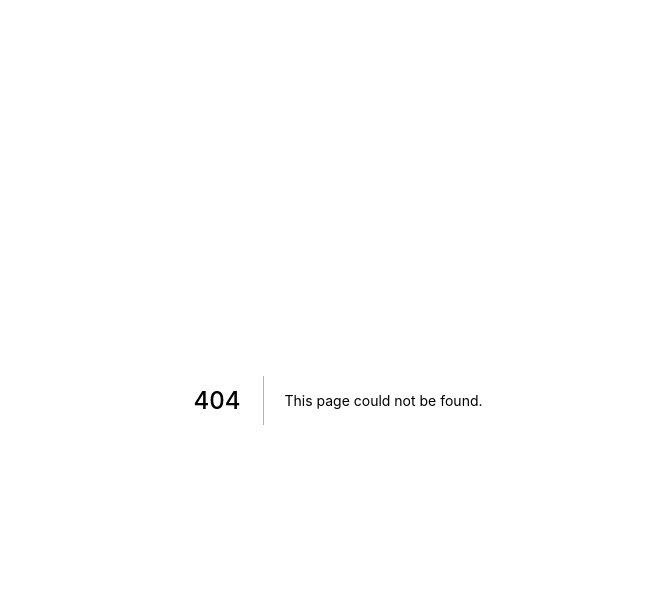
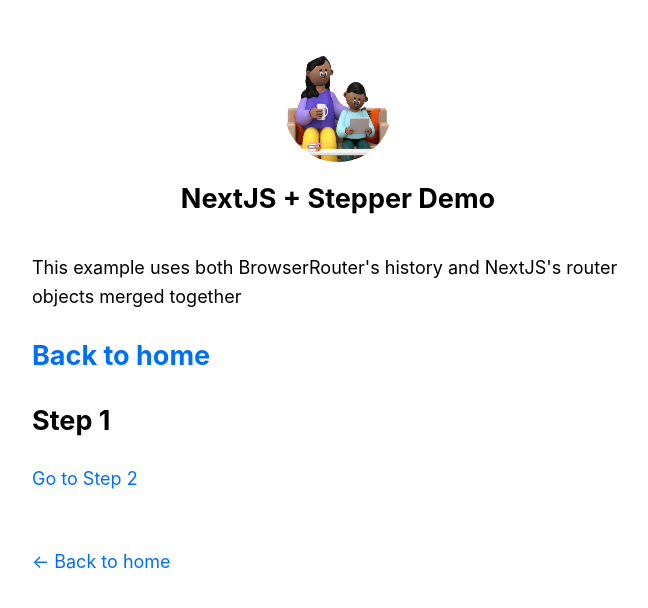
Before and after one commit to angieology/next-stepper, a Next.js app: page /purchase-flow/step-1 in a window 1280 px wide. Before the commit this address had no page. Shown: the top 608 px of the page, without its empty margins (302-950 px from the left). Built offline with nearby package versions, Linux system fonts and the light colour scheme.

Commit message:
Custom Wizard POC

```diff
--- /dev/null
+++ b/components/prodigyWizard/StepComponents.js
@@ -0,0 +1,75 @@
+import React, { useEffect } from "react";
+// import { Switch, Route, Link, useLocation, useHistory } from "react-router-dom";
+import {WizardNextLink} from "./WizardNextLink";
+import {WizardPreviousLink} from "./WizardPreviousLink";
+
+// const Step1A = () => {
+//   return (
+//     <main>
+//       <h2>Step 1A</h2>
+//       <Link to="/step-1/b">Go to 1B</Link>
+//     </main>
+//   );
+// };
+
+// const Step1B = () => {
+//   return (
+//     <main>
+//       <h2>Step 1B</h2>
+//       <Link to="/step-1/a">Go to 1A</Link>
+//     </main>
+//   );
+// };
+
+// const step1Paths = ["/step-1/a", "/step-1/b"];
+
+// export const Step1 = () => {
+//   const location = useLocation();
+//   const history = useHistory();
+
+//   useEffect(() => {
+//     // go to step-1a by default
+//     if (!step1Paths.find((path) => location.pathname.includes(path))) {
+//       history.replace(step1Paths[0]);
+//     }
+//   }, [location, history]);
+
+//   return (
+//     <>
+//       <Switch>
+//         <Route path="/step-1/a" component={Step1A} />
+//         <Route path="/step-1/b" component={Step1B} />
+//       </Switch>
+//       <WizardNextLink>Go to Step 2</WizardNextLink>
+//     </>
+//   );
+// };
+
+export const Step1 = () => {
+    return (
+      <main>
+        <h2>Step 1</h2>
+        <WizardNextLink>Go to Step 2</WizardNextLink>
+      </main>
+    );
+  };
+
+export const Step2 = () => {
+  return (
+    <main>
+      <h2>Step 2</h2>
+      <WizardPreviousLink>Go to Step 1</WizardPreviousLink>
+      <br></br>
+      <WizardNextLink>Go to Step 3</WizardNextLink>
+    </main>
+  );
+};
+
+export const Step3 = () => {
+  return (
+    <main>
+      <h2>Step 3</h2>
+      <WizardPreviousLink>Go to Step 2</WizardPreviousLink>
+    </main>
+  );
+};
--- /dev/null
+++ b/components/prodigyWizard/Steps.js
@@ -0,0 +1,9 @@
+import { Step1, Step2, Step3 } from "./StepComponents";
+
+const steps = [
+  { id: "step-1", Component: Step1 },
+  { id: "step-2", Component: Step2 },
+  { id: "step-3", Component: Step3 }
+];
+
+export default steps;
--- /dev/null
+++ b/components/prodigyWizard/Wizard.js
@@ -0,0 +1,15 @@
+import React from "react";
+import useWizard from "./useWizard";
+
+export const WizardContext = React.createContext();
+
+const Wizard = (props) => {
+  const wizard = useWizard({ steps: props.steps, basename: props.basename });
+  return (
+    <WizardContext.Provider {...props} value={wizard}>
+      <wizard.Component />
+    </WizardContext.Provider>
+  );
+};
+
+export default Wizard;
--- /dev/null
+++ b/components/prodigyWizard/WizardNextLink.js
@@ -0,0 +1,9 @@
+import React from "react";
+import Link from "next/link";
+import { WizardContext } from "./Wizard";
+
+export const WizardNextLink = (props) => {
+    const { nextHref } = React.useContext(WizardContext);
+    if (!nextHref) return null;
+    return <Link href={nextHref} {...props} />;
+};
--- /dev/null
+++ b/components/prodigyWizard/WizardPreviousLink.js
@@ -0,0 +1,9 @@
+import React from "react";
+import Link from "next/link";
+import { WizardContext } from "./Wizard";
+
+export const WizardPreviousLink = (props) => {
+    const { previousHref } = React.useContext(WizardContext);
+    if (!previousHref) return null;
+    return <Link href={previousHref} {...props} />;
+};
--- /dev/null
+++ b/components/prodigyWizard/useWizard.js
@@ -0,0 +1,34 @@
+import React from "react";
+import urlJoin from "url-join";
+import { useRouter } from "next/router";
+
+const useWizard = ({ steps, basename}) => {
+  const router = useRouter();
+  const stepUrl = router.query.step;
+
+  let stepNumber = steps.findIndex((step) => stepUrl === step.id);
+  if (stepNumber === -1) {
+    stepNumber = 0;
+  }
+
+  const currentStep = steps[stepNumber];
+  const nextStep = stepNumber + 1;
+  const nextHref = steps[nextStep] ? urlJoin(basename, steps[nextStep].id) : null;
+
+  const previousStep = stepNumber - 1;
+  const previousHref = steps[previousStep] ? urlJoin(basename, steps[previousStep].id) : null;
+
+    React.useEffect(() => {
+      if (stepUrl !== currentStep.id) {
+        router.replace(urlJoin(basename, currentStep.id));
+      }
+    }, [currentStep]);
+
+  return {
+    Component: currentStep.Component,
+    nextHref,
+    previousHref,
+  };
+};
+
+export default useWizard;
--- a/package.json
+++ b/package.json
@@ -14,6 +14,7 @@
     "react-albus": "^2.0.0",
     "react-dom": "16.13.1",
     "react-router-dom": "^5.2.0",
-    "styled-components": "^5.2.1"
+    "styled-components": "^5.2.1",
+    "url-join": "^4.0.1"
   }
 }
--- a/pages/_app.js
+++ b/pages/_app.js
@@ -1,4 +1,5 @@
 import "../styles/global.css";
+import React from 'react'
 import { ThemeProvider } from "styled-components";
 
 const theme = {
@@ -12,7 +13,7 @@
 export default function App({ Component, pageProps }) {
   return (
     <ThemeProvider theme={theme}>
-      <Component {...pageProps} />
+        <Component {...pageProps} />
     </ThemeProvider>
   );
 }
--- a/pages/albus.js
+++ b/pages/albus.js
@@ -22,7 +22,7 @@
   console.log({router});
 
   console.log({history})
-  // merge(router, history);
+  merge(router, history);
 
   return  <StepperLayout>
     <Example history={router} basename={"/albus"} />
--- a/pages/index.js
+++ b/pages/index.js
@@ -24,6 +24,9 @@
           <li>
             <Link href="/albus-polyfill">Nested Stepper with Polyfill</Link>
           </li>
+          <li>
+            <Link href="/purchase-flow/step-1">Membership</Link>
+          </li>
         </ul>
       </section>
     </Layout>
--- /dev/null
+++ b/pages/purchase-flow/[step].js
@@ -0,0 +1,27 @@
+import Link from "next/link";
+import Head from "next/head";
+import Layout from "../../components/layout";
+import Wizard from "../../components/prodigyWizard/Wizard";
+import steps from "../../components/prodigyWizard/steps";
+
+export default function Membership() {
+  return (
+    <Layout>
+      <Head>
+        <title>First Post</title>
+      </Head>
+      <p>
+        This example uses both BrowserRouter's history and NextJS's router
+        objects merged together
+      </p>
+      <h2>
+        <Link href="/">
+          <a>Back to home</a>
+        </Link>
+      </h2>
+
+      <Wizard basename={'/purchase-flow/'} steps={steps}></Wizard>
+
+    </Layout>
+  );
+}
```
Also changed, not shown: 2 other files (tests, documents, lock files or other folders).
